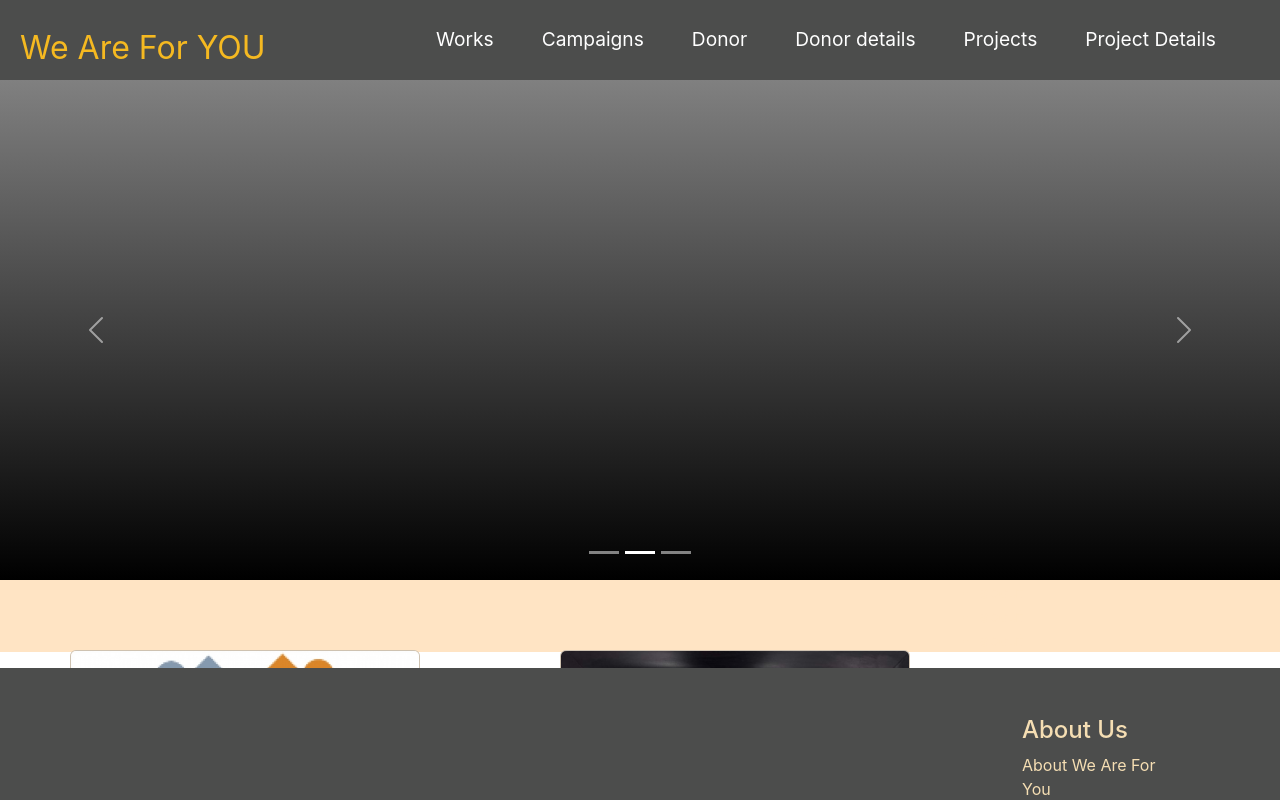
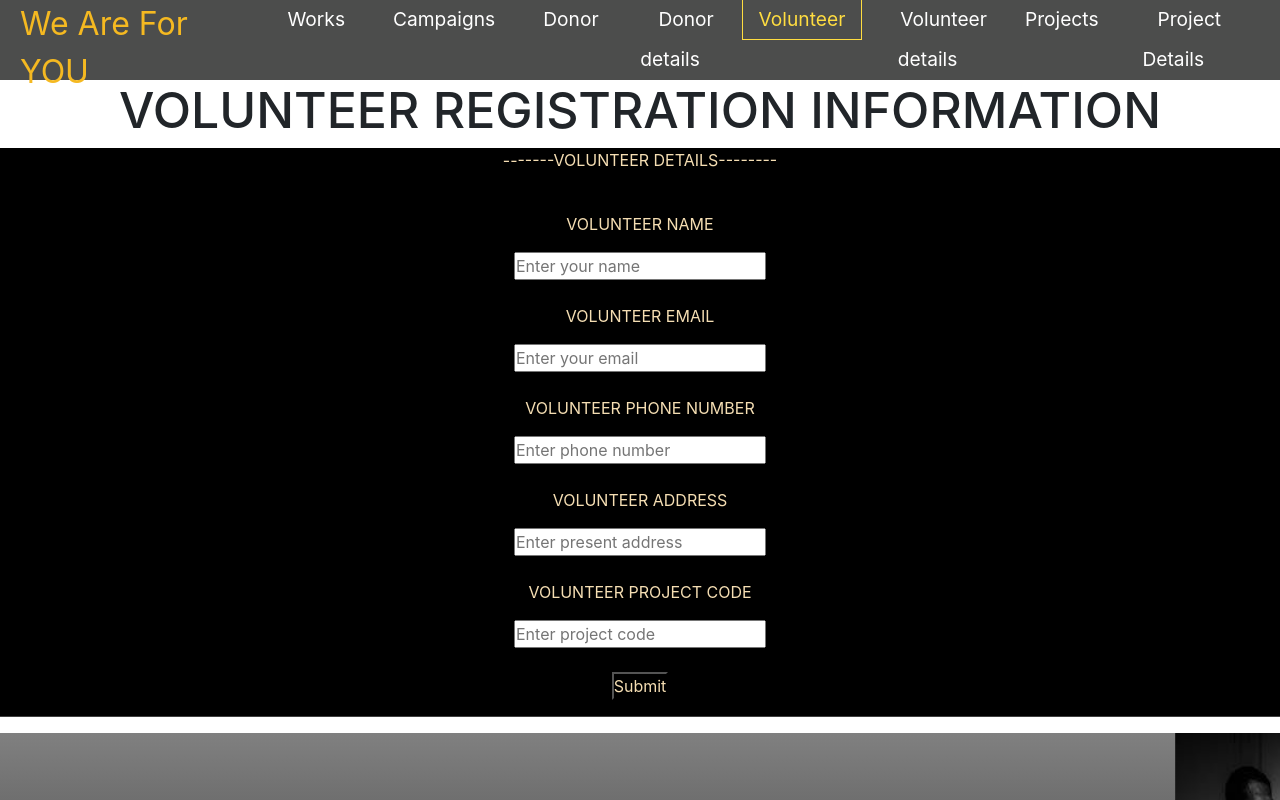
Before and after one commit to Subbu6548/weareforyou-ngo-Reactproject, a React (Create React App) app: page /Volunteerpost in a window 1280 px wide. Shown: the top 800 px of the page. Built offline with nearby package versions, Linux system fonts and the light colour scheme.

Commit message:
six commit

```diff
--- a/src/App.js
+++ b/src/App.js
@@ -1,5 +1,4 @@
 import React from "react";
-import Nav from "./components/Nav";
 import Main from "./components/Main";
 import Cards from "./components/Carding";
 import Signin from "./components/Signin";
@@ -18,22 +17,23 @@ import Projectget from "./components/Projectget";
 import NavBar from "./components/NavBar";
 import Donorget from "./components/Donorget";
 import GetDonor from "./components/GetDonor";
-
+import Volunteerpost from "./components/Volunteerpost";
+import Volunteerget from "./components/Volunteerget";
+import GetVolunteer from "./components/GetVolunteer";
 const App = () => {
   return (
     <div>
      <NavBar/>
 
       <Routes>
-        <Route path="/" component={<Nav />} />
+
         <Route path="/Donate" element={<Donate />} />
         <Route path="/Donarpost" element={<Donarpost/>} />
-
         <Route path="/Projectpost" element={<Projectpost/>} />
         <Route path="/Campaign" element={<Campaign />} />
         <Route path="/EditUser/:id" element={<EditUser />} />
         <Route path="/Getdonor/:id" element={<GetDonor/>} />
-
+        <Route path="/GetVolunteer/:id" element={<GetVolunteer/>} />
         <Route path="/Work" element={<Work />} />
         <Route path="/Projectget" element={<Projectget />} />
         <Route path="/Main" component={<Main />} />
@@ -43,6 +43,9 @@ const App = () => {
         <Route path="/Donorget" element={<Donorget/>} />
         <Route path="/Footer" component={<Footer />} />
         <Route path="/Donardetails" element={<Donardetails />} />
+        <Route path="/Volunteerpost" element={<Volunteerpost/>} />
+        <Route path="/Volunteerget" element={<Volunteerget/>} />
+
       </Routes>
       <Main />
       <Carding />
--- a/src/components/NavBar.js
+++ b/src/components/NavBar.js
@@ -64,6 +64,28 @@ function NavBar() {
             <li className="nav-item">
               <NavLink
                 exact
+                to="/Volunteerpost"
+                activeClassName="active"
+                className="nav-links"
+                onClick={handleClick}
+              >
+                Volunteer
+              </NavLink>
+              </li>
+              <li className="nav-item">
+              <NavLink
+                exact
+                to="/Volunteerget"
+                activeClassName="active"
+                className="nav-links"
+                onClick={handleClick}
+              >
+                Volunteer details
+              </NavLink>
+            </li>
+            <li className="nav-item">
+              <NavLink
+                exact
                 to="/Projectpost"
                 activeClassName="active"
                 className="nav-links"
--- a/src/components/Projectpost.js
+++ b/src/components/Projectpost.js
@@ -22,7 +22,7 @@ function Projectpost() {
   };
   const submithandler = (e) => {
     e.preventDefault();
-  alert("you have added correctly");
+  alert("project have been added successfully");
    axios.post("http://localhost:8082/api/project",data).then(
     (res)=>console.log(res.data)
    ).catch(
--- /dev/null
+++ b/src/components/Volunteerget.js
@@ -0,0 +1,65 @@
+import axios from "axios";
+import "../style.css";
+import React, { useEffect, useState } from "react";
+import { Link } from "react-router-dom";
+
+
+function Volunteerget() {
+
+    useEffect(() => {
+        loadDetails();
+      }, []);
+
+    const [data,setData]=useState([]);
+
+  const loadDetails =async()=>
+  {
+     const result =await  axios
+     .get("http://localhost:8080/api/volunteer");
+     setData(result.data);
+  }
+  return(
+  <div className="donardetails">
+  <center>
+    <div className="con">
+      <table className="table table-bordered s">
+        <thead>
+          <tr>
+
+
+            <th>Volunteer Project Code</th>
+
+            <th>Volunteer name</th>
+
+            <th>Volunteer Email</th>
+            <th>Volunteer phone number</th>
+            <th>Volunteer address</th>
+            <th>Volunteer details</th>
+          </tr>
+        </thead>
+        <tbody>
+          {data.map((details) => (
+            <tr >
+
+
+              <td scope="row">{details.volunteer_project_code}</td>
+
+              <td>{details.volunteer_name}</td>
+              <td>{details.volunteer_email}</td>
+
+              <td>{details.volunteer_phno}</td>
+              <td>{details.volunteer_address}</td>
+              <td><Link to={`/GetVolunteer/${details.id}` }>To See Full Details</Link></td>
+            </tr>
+          ))}
+        </tbody>
+      </table>
+</div>
+
+  </center>
+</div>
+
+  );
+};
+
+export default Volunteerget;
--- /dev/null
+++ b/src/components/Volunteerpost.js
@@ -0,0 +1,92 @@
+import React from "react";
+
+import { useState } from "react";
+import axios from "axios";
+
+
+
+function Volunteerpost(){
+
+   const  [data, setData] = useState({
+    volunteer_name: "",
+    volunteer_email: "",
+    volunteer_project_code: "",
+    volunteer_phno: "",
+    volunteer_address:""
+  })
+  const changehandler = (e) => {
+    setData({ ...data, [e.target.name]: e.target.value });
+  };
+  const submithandler = (e) => {
+    e.preventDefault();
+   alert("Details have been uploaded successfully")
+
+   axios.post("http://localhost:8080/api/volunteer",data).then(
+    (res)=>console.log(res.data)
+   ).catch(
+    (ex)=>console.log(ex)
+   )
+
+  };
+  return (
+    <div>
+      <center>
+        <h1 className="fg">VOLUNTEER REGISTRATION INFORMATION</h1>
+      </center>
+
+      <form className="form1" onSubmit={submithandler} >
+        <center>
+          <p >-------VOLUNTEER DETAILS--------</p>
+<br/>
+
+          <p>VOLUNTEER NAME</p>
+          <input
+            type="text"
+            name="volunteer_name"
+            placeholder="Enter your name"
+            onChange={changehandler}
+          />
+            <br/>  <br/>
+            <p>VOLUNTEER EMAIL</p>
+          <input
+            type="email"
+            name="volunteer_email"
+            placeholder="Enter your email"
+            onChange={changehandler}
+          />
+            <br/>  <br/>
+
+          <p>VOLUNTEER PHONE NUMBER</p>
+          <input type="number" name="volunteer_phno" placeholder="Enter phone number" onChange={changehandler} required/>
+          <br/> <br/>
+
+
+          <p>VOLUNTEER ADDRESS</p>
+          <input
+            type="text"
+            name="volunteer_address"
+            placeholder="Enter present address"
+            onChange={changehandler}
+          />
+          <br/> <br/>
+
+
+          <p>VOLUNTEER PROJECT CODE</p>
+          <input
+            type="number"
+            name="volunteer_project_code"
+            placeholder="Enter project code "
+            onChange={changehandler}
+          />
+          <br/>  <br/>
+          <div className="primary">
+            <input className="primary" type="submit"  />
+          </div>
+         <hr style={{color:"white"}}/>
+        </center>
+      </form>
+    </div>
+  );
+};
+
+export default Volunteerpost;
```
